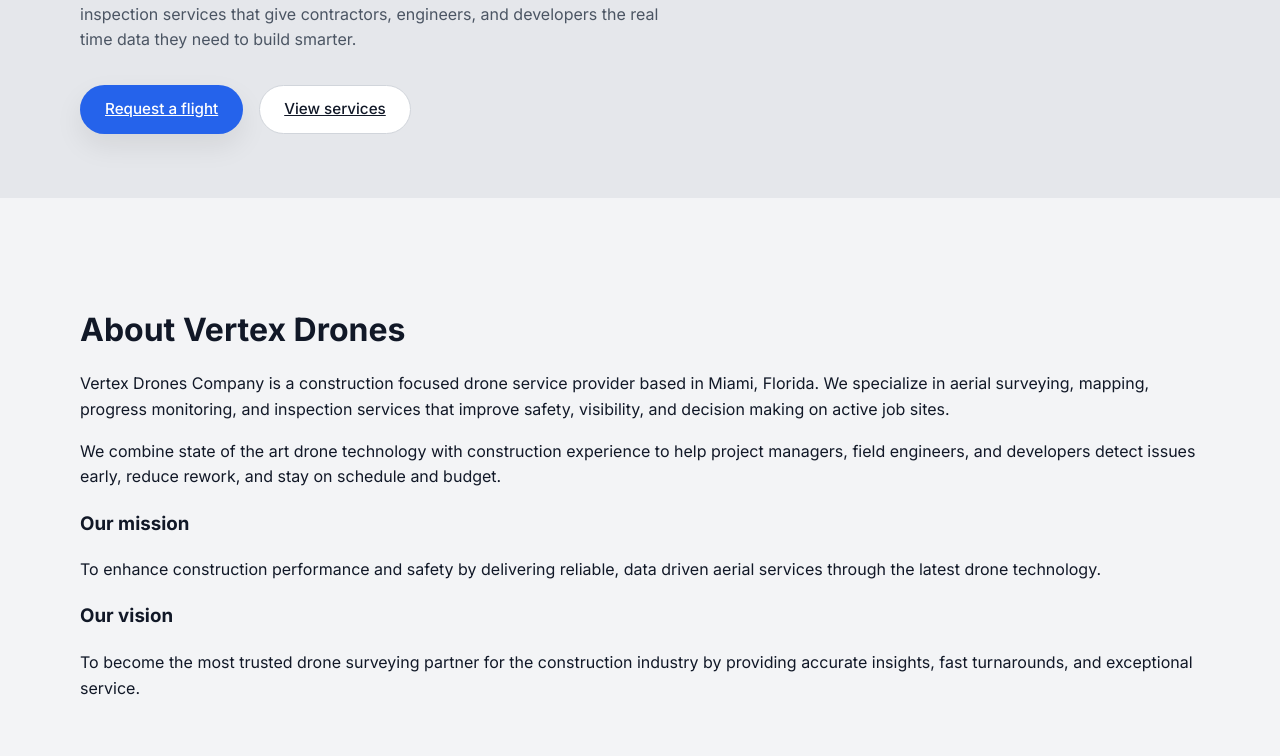
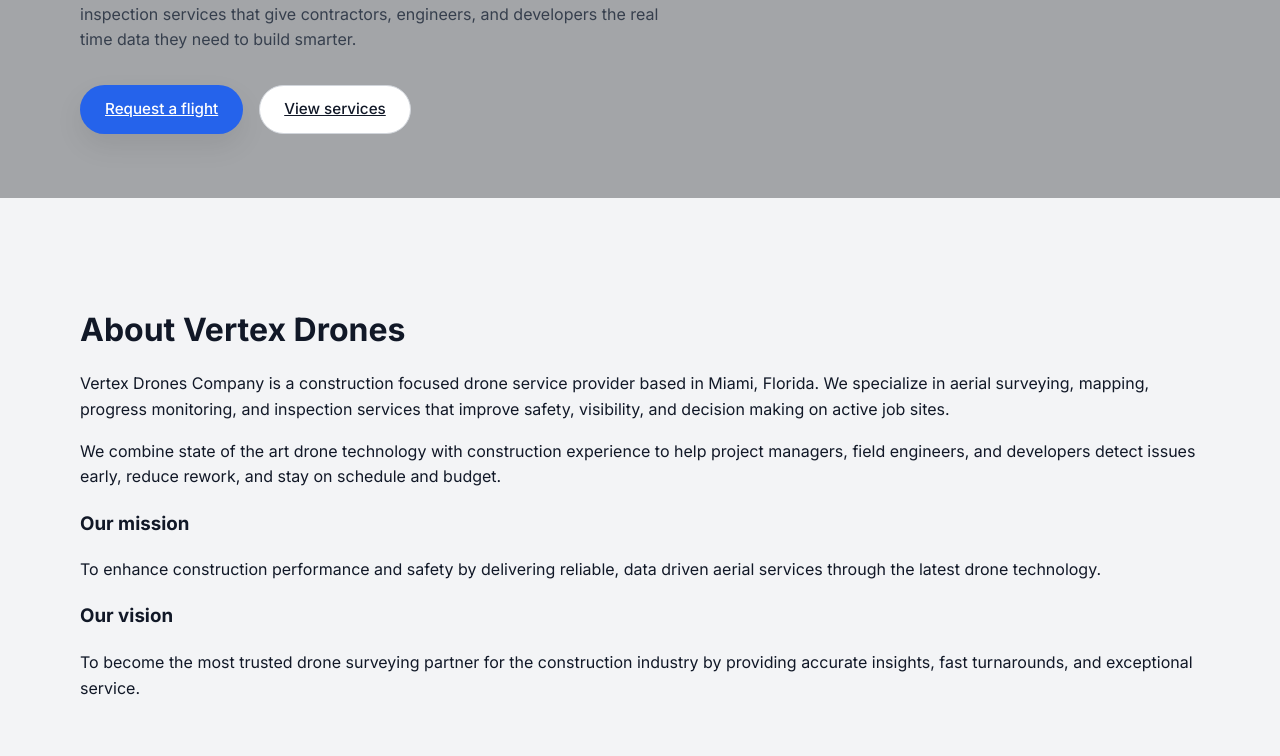
Before and after one commit to AlejandroBiondo/VertexDrones.github.io, a plain HTML site: page index.html in a window 1280 px wide. Shown: the part 643-1399 px from the top of the page. Drawn offline with Linux system fonts and the light colour scheme.

Commit message:
Update styles.css

```diff
--- a/styles.css
+++ b/styles.css
@@ -10,12 +10,12 @@
 
 :root {
   --bg: #f3f4f6;                 /* main background */
-  --bg-alt: #e5e7eb;             /* header / section backgrounds */
+  --bg-alt: #a3a5a8;             /* header / section backgrounds */
   --card: #ffffff;               /* card backgrounds */
   --accent: #2563eb;             /* blue accent */
   --accent-soft: rgba(37, 99, 235, 0.15);
   --text: #111827;               /* dark readable text */
-  --text-muted: #4b5563;         /* medium muted text */
+  --text-muted: #363f4d;         /* medium muted text */
   --border-subtle: #d1d5db;
   --radius-lg: 18px;
   --radius-pill: 999px;
```
